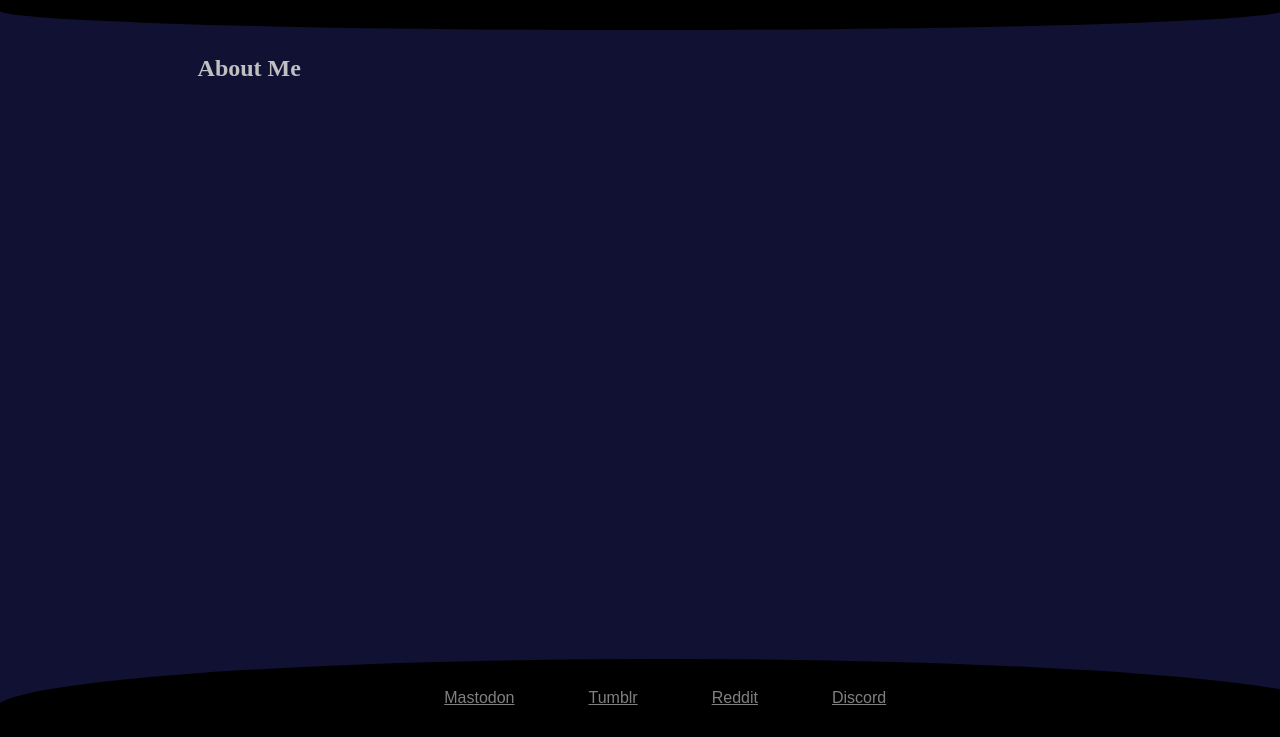
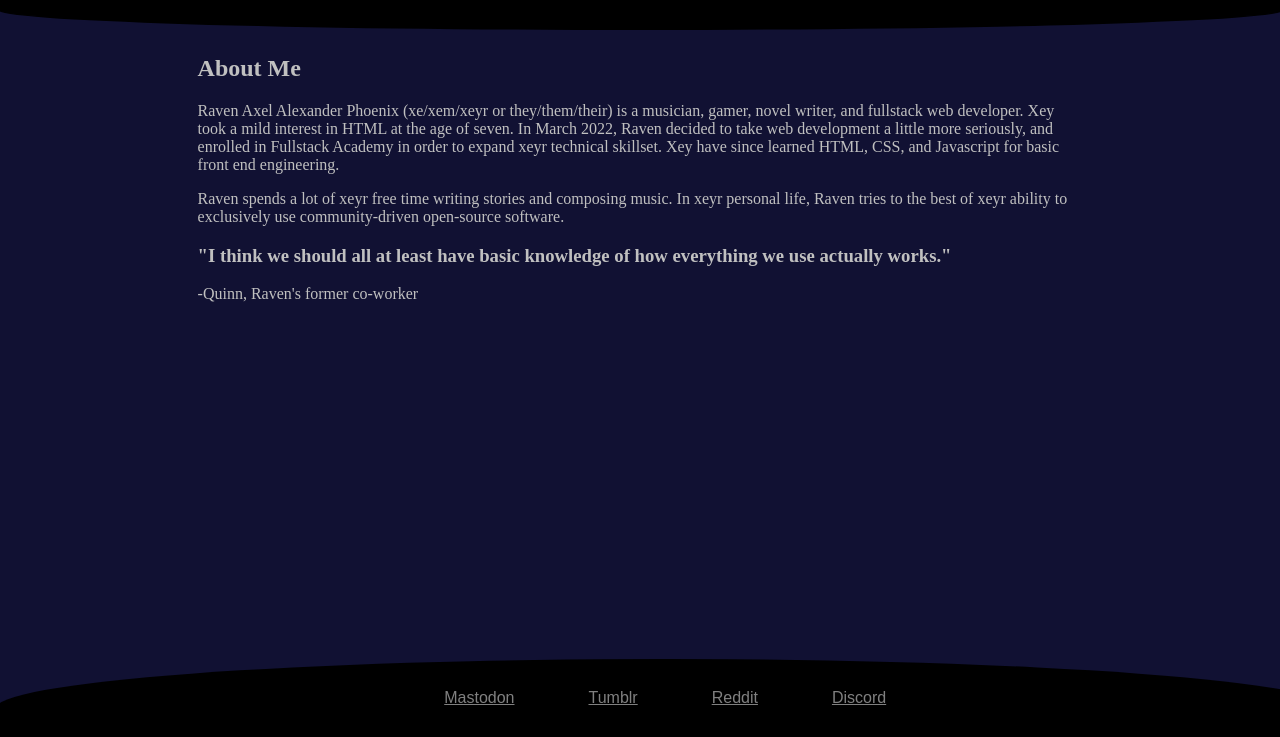
Before and after one commit to Raven-Fullstack/raven-website, a plain HTML site: page about.html in a window 1280 px wide. Shown: the part 63-800 px from the top of the page. Drawn offline with Linux system fonts and the light colour scheme.

Commit message:
Added description in About page

```diff
--- a/about.html
+++ b/about.html
@@ -34,8 +34,24 @@
 
         <h2>About Me</h2>
         <p>
-
+            Raven Axel Alexander Phoenix (xe/xem/xeyr or they/them/their) is a
+            musician, gamer, novel writer, and fullstack web developer. Xey took
+            a mild interest in HTML at the age of seven. In March 2022, Raven
+            decided to take web development a little more seriously, and enrolled
+            in Fullstack Academy in order to expand xeyr technical skillset. Xey
+            have since learned HTML, CSS, and Javascript for basic front end
+            engineering.
         </p>
+        <p>
+            Raven spends a lot of xeyr free time writing stories and composing
+            music. In xeyr personal life, Raven tries to the best of xeyr ability
+            to exclusively use community-driven open-source software.
+        </p>
+        <h3>
+            "I think we should all at least have basic knowledge of how everything
+            we use actually works."
+        </h3>
+        -Quinn, Raven's former co-worker
 
 
     </div>
```
